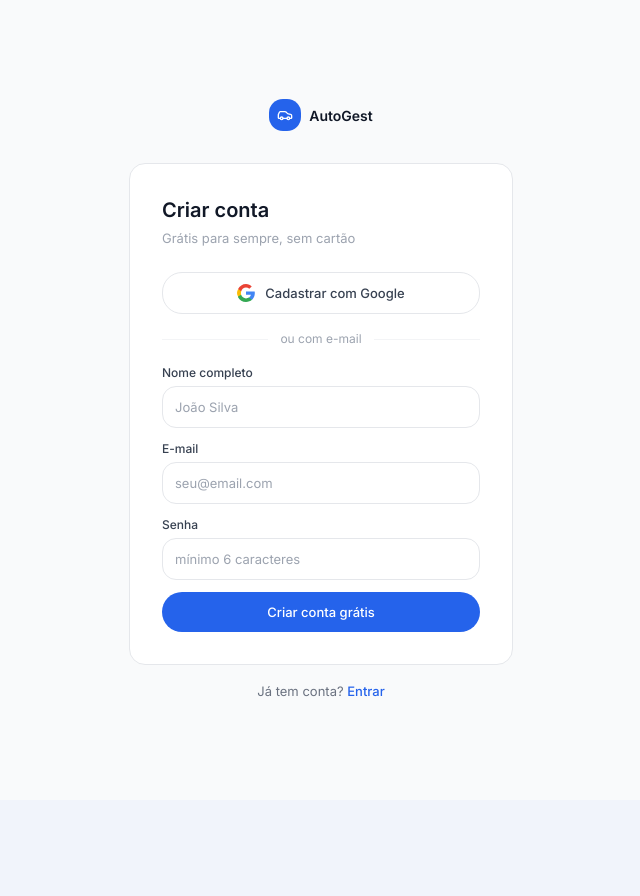
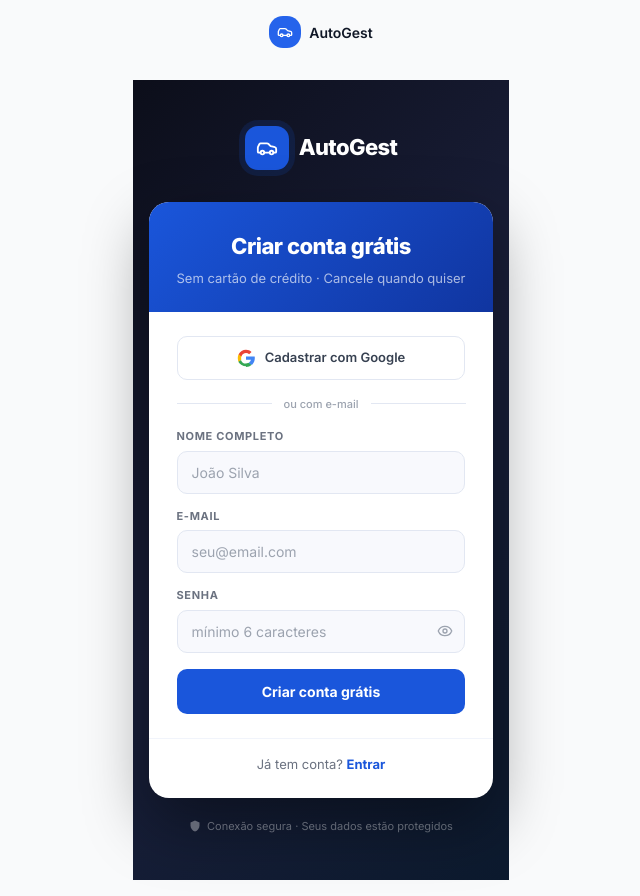
Before and after one commit to pauloferreira76/autogest, a Next.js app: page /cadastro in a window 1280 px wide. Shown: the whole page, without its empty margins (319-959 px from the left). Before the commit the page ends 800 px from the top, so only its background shows below. Built offline with nearby package versions, Linux system fonts and the light colour scheme; no server answers.

Commit message:
cadastro: mesmo visual premium do login

```diff
--- a/src/app/(auth)/cadastro/page.tsx
+++ b/src/app/(auth)/cadastro/page.tsx
@@ -1,152 +1,187 @@
 'use client'
 import { useState } from 'react'
-import { useRouter } from 'next/navigation'
 import Link from 'next/link'
 import { createClient } from '@/lib/supabase'
-import { Loader2 } from 'lucide-react'
+import { Car, Loader2, Eye, EyeOff, AlertCircle, CheckCircle } from 'lucide-react'
 
 export default function CadastroPage() {
-  const [nome, setNome]     = useState('')
-  const [email, setEmail]   = useState('')
-  const [senha, setSenha]   = useState('')
+  const [nome,    setNome]    = useState('')
+  const [email,   setEmail]   = useState('')
+  const [senha,   setSenha]   = useState('')
+  const [showPwd, setShowPwd] = useState(false)
   const [loading, setLoading] = useState(false)
-  const [erro, setErro]     = useState('')
+  const [erro,    setErro]    = useState('')
   const [sucesso, setSucesso] = useState(false)
-  const router   = useRouter()
   const supabase = createClient()
 
   async function handleCadastro(e: React.FormEvent) {
     e.preventDefault()
-    setLoading(true)
-    setErro('')
-
-    if (senha.length < 6) {
-      setErro('A senha deve ter pelo menos 6 caracteres.')
-      setLoading(false)
-      return
+    setLoading(true); setErro('')
+    if (senha.length < 6) { setErro('A senha deve ter pelo menos 6 caracteres.'); setLoading(false); return }
+    const { error } = await supabase.auth.signUp({
+      email, password: senha,
+      options: { data: { full_name: nome }, emailRedirectTo: `${window.location.origin}/auth/callback` },
+    })
+    if (error) {
+      setErro(error.message === 'User already registered' ? 'Este e-mail já está cadastrado. Faça login.' : 'Erro ao criar conta. Tente novamente.')
+      setLoading(false); return
     }
-
-    const { error } = await supabase.auth.signUp({
-      email,
-      password: senha,
-      options: {
-        data: { full_name: nome },
-        emailRedirectTo: `${window.location.origin}/auth/callback`,
-      },
-    })
-
-    if (error) {
-      setErro(error.message === 'User already registered'
-        ? 'Este e-mail já está cadastrado. Faça login.'
-        : 'Erro ao criar conta. Tente novamente.')
-      setLoading(false)
-      return
-    }
-
-    setSucesso(true)
-    setLoading(false)
+    setSucesso(true); setLoading(false)
   }
 
   async function handleGoogle() {
     setLoading(true)
-  const redirectTo = `${process.env.NEXT_PUBLIC_APP_URL}/auth/callback`
     await supabase.auth.signInWithOAuth({
       provider: 'google',
-    options: { redirectTo },
+      options: { redirectTo: `${process.env.NEXT_PUBLIC_APP_URL}/auth/callback` },
     })
   }
 
-  if (sucesso) {
-    return (
-      <div className="w-full max-w-sm text-center">
-        <div className="bg-white rounded-2xl border border-gray-200 p-8">
-          <div className="w-12 h-12 bg-green-50 rounded-full flex items-center justify-center mx-auto mb-4">
-            <svg width="24" height="24" fill="none" viewBox="0 0 24 24">
-              <path stroke="#16a34a" strokeWidth="2" strokeLinecap="round" strokeLinejoin="round" d="M5 13l4 4L19 7"/>
-            </svg>
+  const inputStyle = {
+    width: '100%', padding: '10px 14px',
+    fontSize: 14, color: '#0c0e1a',
+    background: '#f8f9fd', border: '1.5px solid #e2e7f2',
+    borderRadius: 10, outline: 'none',
+    fontFamily: 'inherit', transition: 'border-color .15s',
+    boxSizing: 'border-box' as const,
+  }
+
+  const labelStyle = {
+    fontSize: 11, fontWeight: 700, color: '#6b7280',
+    textTransform: 'uppercase' as const, letterSpacing: '.06em',
+    display: 'block', marginBottom: 6,
+  }
+
+  if (sucesso) return (
+    <div style={{
+      minHeight: '100vh',
+      background: 'linear-gradient(135deg, #0c0e1a 0%, #1a1f3a 50%, #0c1a2e 100%)',
+      display: 'flex', flexDirection: 'column', alignItems: 'center', justifyContent: 'center',
+      padding: '24px 16px', fontFamily: "'Inter', system-ui, sans-serif",
+    }}>
+      <div style={{ width: '100%', maxWidth: 400, background: '#fff', borderRadius: 20, overflow: 'hidden', boxShadow: '0 24px 64px rgba(0,0,0,.4)' }}>
+        <div style={{ background: 'linear-gradient(135deg, #059669, #047857)', padding: '28px 28px 24px', textAlign: 'center' }}>
+          <div style={{ width: 52, height: 52, background: 'rgba(255,255,255,.15)', borderRadius: '50%', display: 'flex', alignItems: 'center', justifyContent: 'center', margin: '0 auto 12px' }}>
+            <CheckCircle size={26} color="#fff" />
           </div>
-          <h2 className="text-lg font-semibold text-gray-900 mb-2">Conta criada!</h2>
-          <p className="text-sm text-gray-500 mb-6">
-            Enviamos um link de confirmação para <strong>{email}</strong>. Clique nele para ativar sua conta.
+          <h2 style={{ fontSize: 20, fontWeight: 800, color: '#fff', letterSpacing: '-.5px', marginBottom: 6 }}>Conta criada!</h2>
+          <p style={{ fontSize: 13, color: 'rgba(255,255,255,.75)' }}>Verifique seu e-mail para ativar</p>
+        </div>
+        <div style={{ padding: '24px 28px' }}>
+          <p style={{ fontSize: 14, color: '#374151', lineHeight: 1.6, textAlign: 'center', marginBottom: 20 }}>
+            Enviamos um link de confirmação para <strong style={{ color: '#0c0e1a' }}>{email}</strong>. Clique nele para ativar sua conta.
           </p>
-          <Link href="/login" className="block w-full py-2.5 bg-blue-600 text-white text-sm font-medium rounded-xl hover:bg-blue-700 transition-colors text-center">
+          <Link href="/login" style={{ display: 'block', padding: 12, textAlign: 'center', fontSize: 14, fontWeight: 700, background: '#1a56db', color: '#fff', borderRadius: 10, textDecoration: 'none' }}>
             Ir para o login
           </Link>
         </div>
       </div>
+    </div>
   )
-  }
 
   return (
-    <div className="w-full max-w-sm">
-      <div className="bg-white rounded-2xl border border-gray-200 p-8">
-        <h1 className="text-xl font-semibold text-gray-900 mb-1">Criar conta</h1>
-        <p className="text-sm text-gray-400 mb-6">Grátis para sempre, sem cartão</p>
+    <div style={{
+      minHeight: '100vh',
+      background: 'linear-gradient(135deg, #0c0e1a 0%, #1a1f3a 50%, #0c1a2e 100%)',
+      display: 'flex', flexDirection: 'column', alignItems: 'center', justifyContent: 'center',
+      padding: '24px 16px', fontFamily: "'Inter', system-ui, sans-serif",
+    }}>
+      <Link href="/" style={{ display: 'flex', alignItems: 'center', gap: 10, marginBottom: 32, textDecoration: 'none' }}>
+        <div style={{ width: 44, height: 44, background: '#1a56db', borderRadius: 13, display: 'flex', alignItems: 'center', justifyContent: 'center', boxShadow: '0 0 0 6px rgba(26,86,219,.15)' }}>
+          <Car size={22} color="#fff" />
+        </div>
+        <span style={{ fontSize: 22, fontWeight: 800, color: '#fff', letterSpacing: '-.6px' }}>AutoGest</span>
+      </Link>
 
-        <button
-          onClick={handleGoogle}
-          disabled={loading}
-          className="w-full flex items-center justify-center gap-2.5 py-2.5 px-4 border border-gray-200 rounded-xl text-sm font-medium text-gray-700 hover:bg-gray-50 transition-colors mb-4 disabled:opacity-50"
-        >
+      <div style={{ width: '100%', maxWidth: 400, background: '#fff', borderRadius: 20, overflow: 'hidden', boxShadow: '0 24px 64px rgba(0,0,0,.4)' }}>
+        <div style={{ background: 'linear-gradient(135deg, #1a56db, #1035a0)', padding: '28px 28px 24px', textAlign: 'center' }}>
+          <h1 style={{ fontSize: 22, fontWeight: 800, color: '#fff', letterSpacing: '-.5px', marginBottom: 6 }}>Criar conta grátis</h1>
+          <p style={{ fontSize: 13, color: 'rgba(255,255,255,.65)' }}>Sem cartão de crédito · Cancele quando quiser</p>
+        </div>
+
+        <div style={{ padding: '24px 28px' }}>
+          <button onClick={handleGoogle} disabled={loading}
+            style={{ width: '100%', display: 'flex', alignItems: 'center', justifyContent: 'center', gap: 10, padding: '11px 16px', background: '#fff', border: '1.5px solid #e2e7f2', borderRadius: 10, cursor: 'pointer', fontSize: 13, fontWeight: 600, color: '#374151', fontFamily: 'inherit', transition: 'all .15s', marginBottom: 16 }}
+            onMouseEnter={e => e.currentTarget.style.background = '#f8f9fd'}
+            onMouseLeave={e => e.currentTarget.style.background = '#fff'}>
             <svg width="18" height="18" viewBox="0 0 48 48">
               <path fill="#4285F4" d="M47.5 24.6c0-1.6-.1-3.1-.4-4.6H24v8.7h13.2c-.6 3-2.3 5.5-5 7.2v6h8.1c4.7-4.4 7.2-10.8 7.2-17.3z"/>
-            <path fill="#34A853" d="M24 48c6.5 0 11.9-2.1 15.9-5.8l-8.1-6c-2.1 1.4-4.8 2.2-7.8 2.2-6 0-11.1-4-12.9-9.5H2.8v6.2C6.8 42.6 14.8 48 24 48z"/>
-            <path fill="#FBBC05" d="M11.1 28.9c-.5-1.4-.7-2.9-.7-4.4s.3-3 .7-4.4v-6.2H2.8C1 17.3 0 20.5 0 24s1 6.7 2.8 9.1l8.3-4.2z"/>
-            <path fill="#EA4335" d="M24 9.5c3.4 0 6.4 1.2 8.8 3.4l6.5-6.5C35.9 2.5 30.5 0 24 0 14.8 0 6.8 5.4 2.8 13.3l8.3 6.2C12.9 13.5 18 9.5 24 9.5z"/>
+              <path fill="#34A853" d="M24 48c5.94 0 10.92-1.97 14.56-5.33l-8.1-6c-1.97 1.32-4.49 2.1-7.45 2.1-5.73 0-10.58-3.87-12.31-9.07H4.34v5.7C7.96 41.07 15.4 46 24 46z"/>
+              <path fill="#FBBC05" d="M11.69 28.18C11.25 26.86 11 25.45 11 24s.25-2.86.69-4.18v-5.7H4.34C2.85 17.09 2 20.45 2 24c0 3.55.85 6.91 2.34 9.88l7.35-5.7z"/>
+              <path fill="#EA4335" d="M24 10.75c3.23 0 6.13 1.11 8.41 3.29l6.31-6.31C34.91 4.18 29.93 2 24 2 15.4 2 7.96 6.93 4.34 14.12l7.35 5.7c1.73-5.2 6.58-9.07 12.31-9.07z"/>
             </svg>
             Cadastrar com Google
           </button>
 
-        <div className="flex items-center gap-3 mb-4">
-          <div className="flex-1 h-px bg-gray-100" />
-          <span className="text-xs text-gray-400">ou com e-mail</span>
-          <div className="flex-1 h-px bg-gray-100" />
+          <div style={{ display: 'flex', alignItems: 'center', gap: 12, marginBottom: 16 }}>
+            <div style={{ flex: 1, height: 1, background: '#e2e7f2' }} />
+            <span style={{ fontSize: 11, color: '#9ca3af', fontWeight: 500 }}>ou com e-mail</span>
+            <div style={{ flex: 1, height: 1, background: '#e2e7f2' }} />
           </div>
 
-        <form onSubmit={handleCadastro} className="space-y-3">
+          <form onSubmit={handleCadastro} style={{ display: 'flex', flexDirection: 'column', gap: 14 }}>
             <div>
-            <label className="block text-xs font-medium text-gray-700 mb-1">Nome completo</label>
-            <input
-              type="text" value={nome} onChange={(e) => setNome(e.target.value)}
-              placeholder="João Silva" required
-              className="w-full px-3 py-2.5 text-sm border border-gray-200 rounded-lg focus:outline-none focus:ring-2 focus:ring-blue-500 focus:border-transparent"
-            />
+              <label style={labelStyle}>Nome completo</label>
+              <input type="text" value={nome} onChange={e => setNome(e.target.value)}
+                placeholder="João Silva" required style={inputStyle}
+                onFocus={e => e.target.style.borderColor = '#1a56db'}
+                onBlur={e => e.target.style.borderColor = '#e2e7f2'} />
             </div>
             <div>
-            <label className="block text-xs font-medium text-gray-700 mb-1">E-mail</label>
-            <input
-              type="email" value={email} onChange={(e) => setEmail(e.target.value)}
-              placeholder="seu@email.com" required
-              className="w-full px-3 py-2.5 text-sm border border-gray-200 rounded-lg focus:outline-none focus:ring-2 focus:ring-blue-500 focus:border-transparent"
-            />
+              <label style={labelStyle}>E-mail</label>
+              <input type="email" value={email} onChange={e => setEmail(e.target.value)}
+                placeholder="seu@email.com" required style={inputStyle}
+                onFocus={e => e.target.style.borderColor = '#1a56db'}
+                onBlur={e => e.target.style.borderColor = '#e2e7f2'} />
             </div>
             <div>
-            <label className="block text-xs font-medium text-gray-700 mb-1">Senha</label>
-            <input
-              type="password" value={senha} onChange={(e) => setSenha(e.target.value)}
+              <label style={labelStyle}>Senha</label>
+              <div style={{ position: 'relative' }}>
+                <input type={showPwd ? 'text' : 'password'} value={senha}
+                  onChange={e => setSenha(e.target.value)}
                   placeholder="mínimo 6 caracteres" required
-              className="w-full px-3 py-2.5 text-sm border border-gray-200 rounded-lg focus:outline-none focus:ring-2 focus:ring-blue-500 focus:border-transparent"
-            />
+                  style={{ ...inputStyle, paddingRight: 42 }}
+                  onFocus={e => e.target.style.borderColor = '#1a56db'}
+                  onBlur={e => e.target.style.borderColor = '#e2e7f2'} />
+                <button type="button" onClick={() => setShowPwd(!showPwd)}
+                  style={{ position: 'absolute', right: 12, top: '50%', transform: 'translateY(-50%)', background: 'none', border: 'none', cursor: 'pointer', color: '#9ca3af', padding: 0, display: 'flex', alignItems: 'center' }}>
+                  {showPwd ? <EyeOff size={16} /> : <Eye size={16} />}
+                </button>
+              </div>
             </div>
 
             {erro && (
-            <p className="text-xs text-red-600 bg-red-50 px-3 py-2 rounded-lg">{erro}</p>
+              <div style={{ display: 'flex', alignItems: 'center', gap: 8, padding: '10px 14px', background: '#fff1f2', border: '1.5px solid #fda4af', borderRadius: 10, fontSize: 13, color: '#9f1239', fontWeight: 500 }}>
+                <AlertCircle size={15} style={{ flexShrink: 0 }} />
+                {erro}
+              </div>
             )}
 
-          <button
-            type="submit" disabled={loading}
-            className="w-full flex items-center justify-center gap-2 py-2.5 bg-blue-600 text-white text-sm font-medium rounded-xl hover:bg-blue-700 transition-colors disabled:opacity-60 mt-1"
-          >
-            {loading && <Loader2 size={16} className="animate-spin" />}
+            <button type="submit" disabled={loading}
+              style={{ width: '100%', padding: 12, background: loading ? '#6b9ff5' : '#1a56db', color: '#fff', border: 'none', borderRadius: 10, cursor: loading ? 'not-allowed' : 'pointer', fontSize: 14, fontWeight: 700, fontFamily: 'inherit', display: 'flex', alignItems: 'center', justifyContent: 'center', gap: 8, marginTop: 2 }}
+              onMouseEnter={e => { if (!loading) e.currentTarget.style.background = '#1647c1' }}
+              onMouseLeave={e => { if (!loading) e.currentTarget.style.background = '#1a56db' }}>
+              {loading && <Loader2 size={16} style={{ animation: 'spin 1s linear infinite' }} />}
               {loading ? 'Criando conta...' : 'Criar conta grátis'}
             </button>
           </form>
         </div>
 
-      <p className="text-center text-sm text-gray-500 mt-4">
+        <div style={{ padding: '16px 28px 24px', textAlign: 'center', borderTop: '1px solid #f1f4fb' }}>
+          <p style={{ fontSize: 13, color: '#6b7280' }}>
             Já tem conta?{' '}
-        <Link href="/login" className="text-blue-600 font-medium hover:underline">Entrar</Link>
+            <Link href="/login" style={{ color: '#1a56db', fontWeight: 700, textDecoration: 'none' }}>Entrar</Link>
           </p>
+        </div>
+      </div>
+
+      <div style={{ display: 'flex', alignItems: 'center', gap: 6, marginTop: 20, fontSize: 11, color: 'rgba(255,255,255,.35)' }}>
+        <svg width="12" height="12" viewBox="0 0 24 24" fill="rgba(255,255,255,.35)">
+          <path d="M12 1L3 5v6c0 5.55 3.84 10.74 9 12 5.16-1.26 9-6.45 9-12V5l-9-4z"/>
+        </svg>
+        Conexão segura · Seus dados estão protegidos
+      </div>
+      <style>{`@keyframes spin { to { transform: rotate(360deg); } }`}</style>
     </div>
   )
 }
```
Lines whose indentation alone changed are shown as unchanged.
